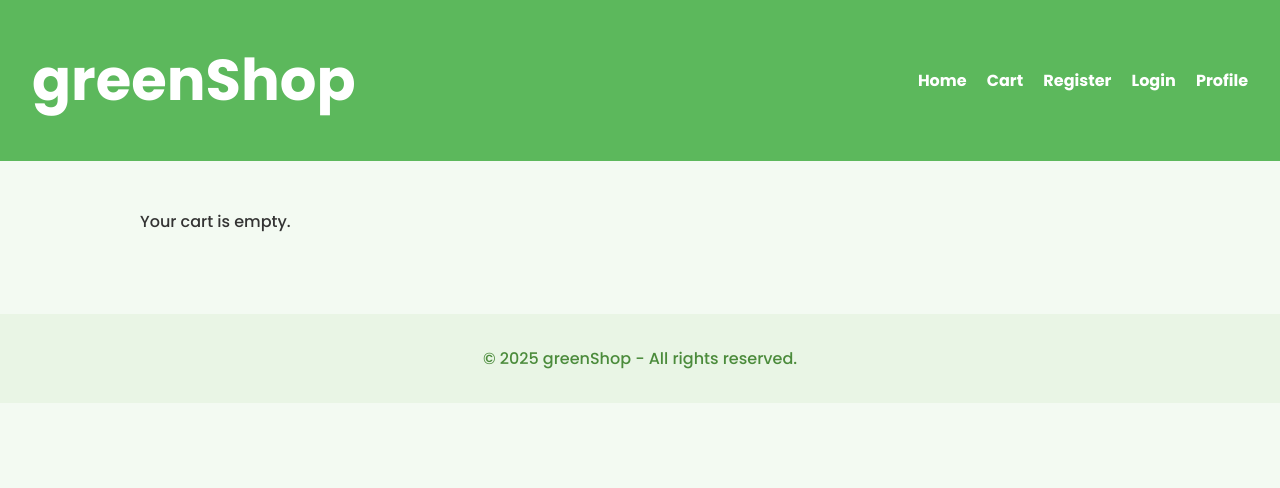
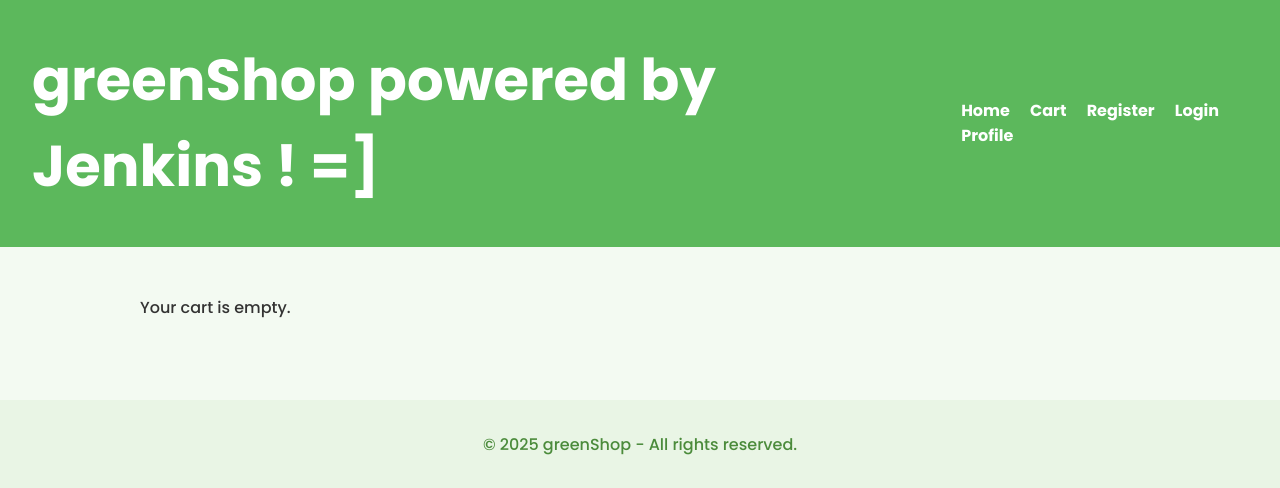
Before and after one commit to NTAccess/Greenshop, a PHP site: page /cart.php in a window 1280 px wide. Shown: the top 488 px of the page. Run offline with PHP 8.4, Linux system fonts and the light colour scheme.

Commit message:
retest php

```diff
--- a/greenshop-web/src/header.php
+++ b/greenshop-web/src/header.php
@@ -2,12 +2,12 @@
 <html lang="en">
 <head>
     <meta charset="UTF-8">
-    <title>Test jenkins pour Greenshop =]</title>
+    <title>greenShop - Organic Fruits & Veggies</title>
     <link rel="stylesheet" href="style.css">
 </head>
 <body>
     <header>
-        <h1><a href="index.php">greenShop</a></h1>
+        <h1><a href="index.php">greenShop powered by Jenkins ! =]</a></h1>
         <nav>
             <a href="index.php">Home</a>
             <a href="cart.php">Cart</a>
```
